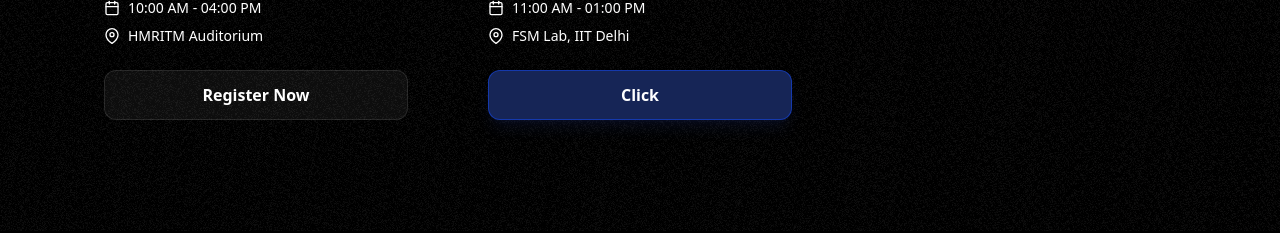
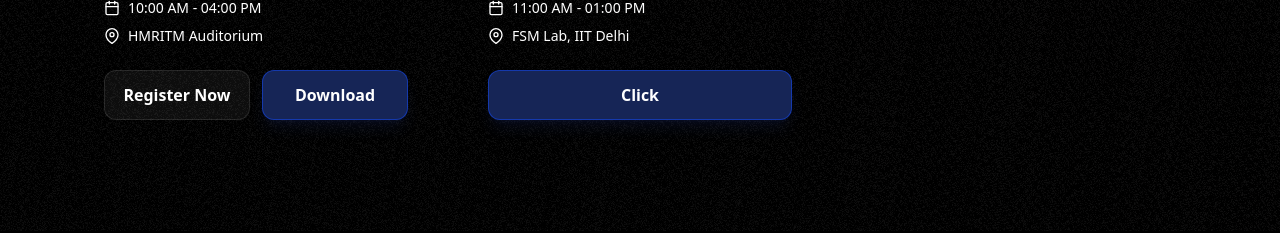
Before and after one commit to Satyamgupta31/ecell, a React (Vite) app: page /events in a window 1280 px wide. Shown: the part 569-802 px from the top of the page. Built offline with nearby package versions, Linux system fonts and the light colour scheme.

Commit message:
Your commit message

```diff
--- a/src/pages/Event/Event.jsx
+++ b/src/pages/Event/Event.jsx
@@ -63,6 +63,7 @@ const Events = () => {
       status: 'Upcoming',
       ctaLabel: 'Register Now',
       ctaHref: 'https://docs.google.com/forms/d/e/1FAIpQLSc2f2M2D3eHWGR3mSULx0gZLQdmuLHs36Sthi5JrebbCHRntA/viewform',
+      downloadHref: 'https://drive.google.com/file/d/1hIEkxG9n6MmTyLDOeGwCKuzrTkDLmVup/view?usp=sharing',
     },
     {
       id: 2,
@@ -216,6 +217,7 @@ const Events = () => {
                   </div>
 
                   {event.status === 'Upcoming' ? (
+                    <div className="grid grid-cols-2 gap-3">
                       <a
                         href={event.ctaHref}
                         target="_blank"
@@ -225,6 +227,16 @@ const Events = () => {
                           {event.ctaLabel}
                         </button>
                       </a>
+                      <a
+                        href={event.downloadHref}
+                        target="_blank"
+                        rel="noopener noreferrer"
+                      >
+                        <button className="w-full bg-blue-950 hover:bg-blue-900 text-white font-bold py-3 rounded-xl transition-all border border-blue-700/60 shadow-lg shadow-blue-950/30">
+                          Download
+                        </button>
+                      </a>
+                    </div>
                   ) : (
                     <button
                       type="button"
```
Lines whose indentation alone changed are shown as unchanged.
